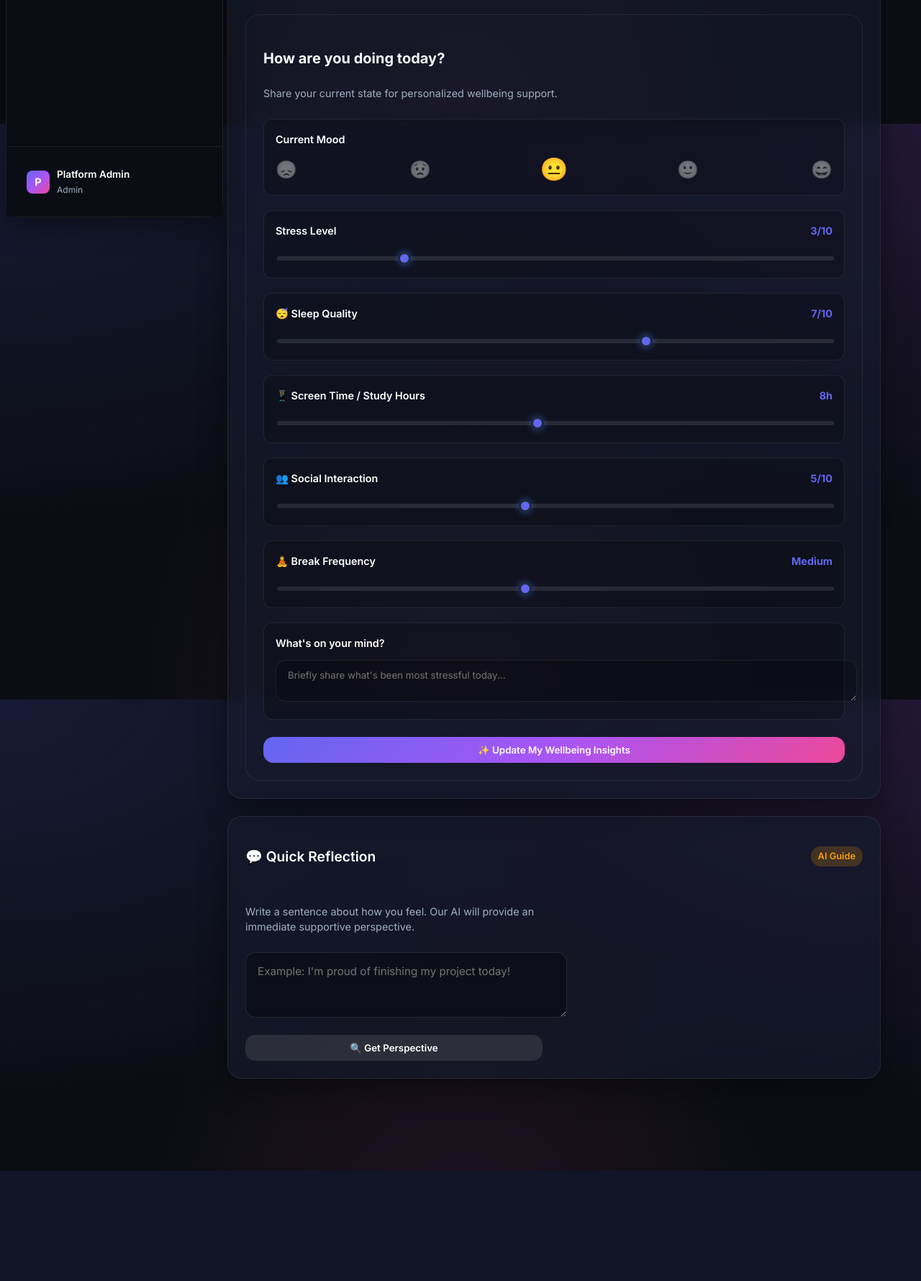
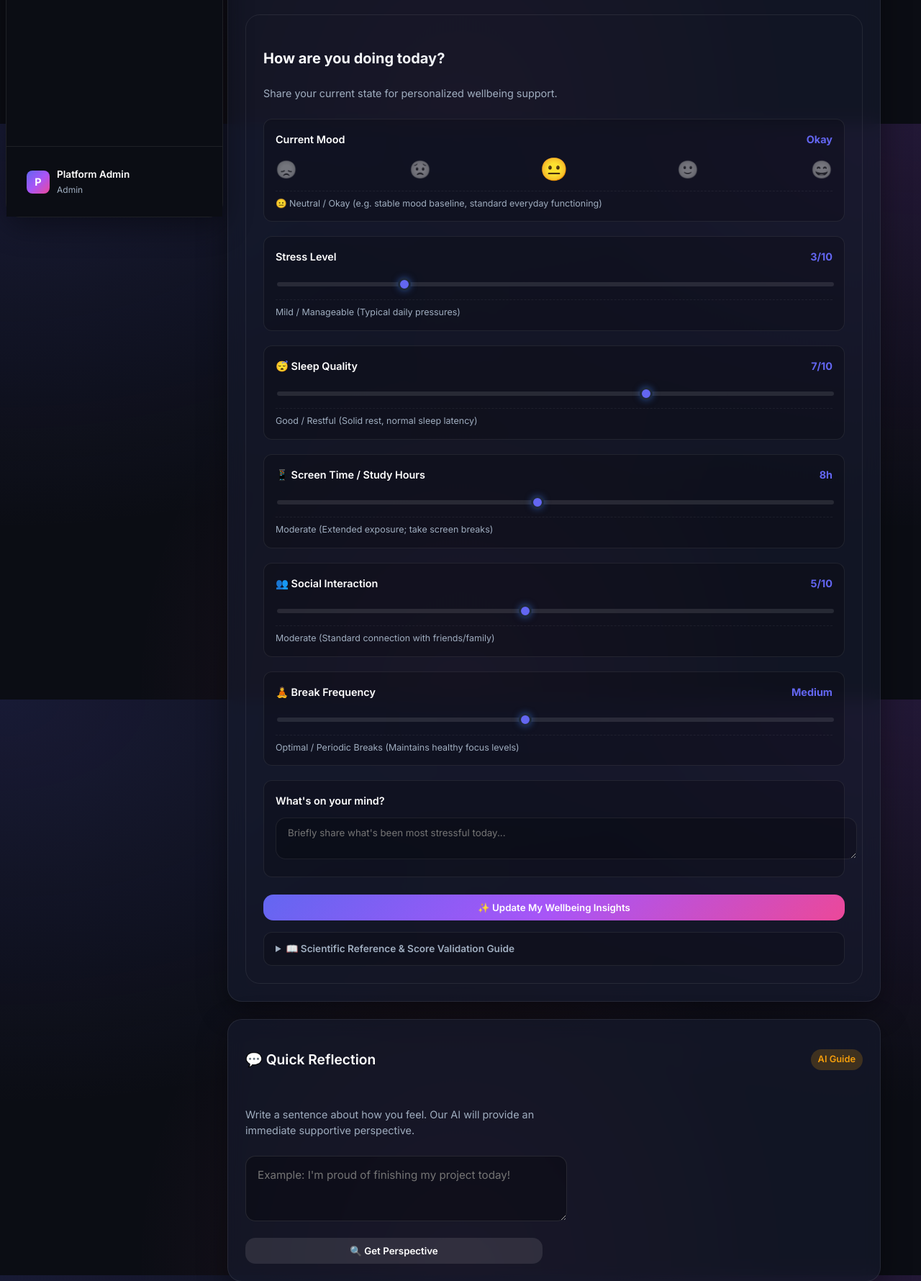
Before and after one commit to foysalpranto121/DIU-WISE-AI, a Flask app: page / in a window 1280 px wide. Shown: the part 628-2408 px from the top of the page at 72% size. Before the commit the page ends 2255 px from the top, so only its background shows below. Run offline with Flask 3, Linux system fonts and the light colour scheme; a user stored in the database is signed in.

Commit message:
test score ui updated

```diff
--- a/backend/static/css/clinical.css
+++ b/backend/static/css/clinical.css
@@ -660,3 +660,35 @@
 [data-theme="light"] .transparency-details summary:hover {
   background: rgba(99, 102, 241, 0.06);
 }
+
+/* --- Validation Reference Styles --- */
+.wellbeing-input-desc {
+  font-size: 0.78rem;
+  color: var(--text-secondary);
+  margin-top: 10px;
+  line-height: 1.4;
+  border-top: 1px dashed rgba(255, 255, 255, 0.06);
+  padding-top: 8px;
+}
+
+[data-theme="light"] .wellbeing-input-desc {
+  border-top: 1px dashed rgba(0, 0, 0, 0.06);
+  color: #475569;
+}
+
+.ref-guide-section p {
+  font-size: 0.78rem;
+  color: var(--text-secondary);
+  margin-top: 2px;
+  margin-bottom: 0;
+  line-height: 1.4;
+}
+
+[data-theme="light"] .ref-guide-section p {
+  color: #475569;
+}
+
+[data-theme="light"] .ref-validation-box {
+  background: rgba(0, 0, 0, 0.03) !important;
+  color: #334155;
+}
--- a/backend/static/js/dashboard.js
+++ b/backend/static/js/dashboard.js
@@ -1,5 +1,62 @@
 document.addEventListener('DOMContentLoaded', () => {
   // --- UI Utilities ---
+
+  const descElements = {
+    'mood': 'mood-desc-detail',
+    'stress-level': 'stress-desc-detail',
+    'sleep-quality': 'sleep-desc-detail',
+    'screen-time': 'screen-desc-detail',
+    'social-interaction': 'social-desc-detail',
+    'break-frequency': 'break-desc-detail'
+  };
+
+  function updateMetricDescription(id, val) {
+    const descEl = document.getElementById(descElements[id]);
+    if (!descEl) return;
+
+    let descText = '';
+    const numericVal = parseFloat(val);
+
+    if (id === 'mood') {
+      const moodMap = {
+        1: "😞 Very Low (e.g. persistent sadness, exhaustion; maps to high emotional distress)",
+        2: "😟 Low / Anxious (e.g. worry, frustration; indicates mild-to-moderate anxiety)",
+        3: "😐 Neutral / Okay (e.g. stable mood baseline, standard everyday functioning)",
+        4: "🙂 Good / Content (e.g. positive mindset, optimistic emotional state)",
+        5: "😄 Excellent / Happy (e.g. high energy, enthusiasm, and joy)"
+      };
+      descText = moodMap[numericVal] || '';
+    } else if (id === 'stress-level') {
+      if (numericVal <= 2) descText = "Calm / Relaxed (Minimal stress indicators)";
+      else if (numericVal <= 4) descText = "Mild / Manageable (Typical daily pressures)";
+      else if (numericVal <= 6) descText = "Moderate (Elevated tension; consider taking a brief break)";
+      else if (numericVal <= 8) descText = "High Stress (Significant fatigue; recommended relaxation exercises)";
+      else descText = "Severe / Overwhelmed (Urgent rest needed; support pathways advised)";
+    } else if (id === 'sleep-quality') {
+      if (numericVal <= 2) descText = "Very Poor (Severe disruption/insomnia)";
+      else if (numericVal <= 4) descText = "Restless (Frequent wakeups, unrefreshing sleep)";
+      else if (numericVal <= 6) descText = "Fair / Average (Slightly disrupted but sufficient)";
+      else if (numericVal <= 8) descText = "Good / Restful (Solid rest, normal sleep latency)";
+      else descText = "Excellent (Deep, completely rejuvenating sleep)";
+    } else if (id === 'screen-time') {
+      if (numericVal <= 3) descText = "Very Low (Minimal digital eye strain)";
+      else if (numericVal <= 6) descText = "Low / Balanced (Standard digital study allocation)";
+      else if (numericVal <= 9) descText = "Moderate (Extended exposure; take screen breaks)";
+      else if (numericVal <= 12) descText = "High (Increased risk of fatigue and eye strain)";
+      else descText = "Extreme (WHO warning: high risk of study burnout)";
+    } else if (id === 'social-interaction') {
+      if (numericVal <= 2) descText = "Highly Isolated (Lack of supportive peer contact)";
+      else if (numericVal <= 4) descText = "Low Socialization (Limited peer interaction today)";
+      else if (numericVal <= 6) descText = "Moderate (Standard connection with friends/family)";
+      else if (numericVal <= 8) descText = "Active Connection (Strong supportive conversations)";
+      else descText = "Excellent Support (Strong, meaningful social engagement)";
+    } else if (id === 'break-frequency') {
+      if (numericVal <= 3) descText = "Infrequent / Continuous Study (High risk of cognitive overload)";
+      else if (numericVal <= 7) descText = "Optimal / Periodic Breaks (Maintains healthy focus levels)";
+      else descText = "Highly Frequent / Restorative (Helps recover from high fatigue)";
+    }
+    descEl.innerText = descText;
+  }
 
   // Slider Value Sync
   const sliders = {
@@ -24,19 +81,46 @@ document.addEventListener('DOMContentLoaded', () => {
           val = val > 7 ? 'High' : val > 3 ? 'Medium' : 'Low';
         }
         display.innerText = `${val}${suffix}`;
+        updateMetricDescription(id, e.target.value);
       });
     }
   });
 
   // Mood Picker
   const moodEmojis = document.querySelectorAll('.mood-emoji');
+  const moodValDisplay = document.getElementById('mood-val');
   let selectedMood = 3;
+
+  const moodTextMap = {
+    1: "Very Low",
+    2: "Low / Anxious",
+    3: "Okay",
+    4: "Good / Content",
+    5: "Excellent"
+  };
+
   moodEmojis.forEach(emoji => {
     emoji.addEventListener('click', () => {
       moodEmojis.forEach(e => e.classList.remove('active'));
       emoji.classList.add('active');
       selectedMood = parseInt(emoji.dataset.mood);
+      if (moodValDisplay) {
+        moodValDisplay.innerText = moodTextMap[selectedMood] || '';
+      }
+      updateMetricDescription('mood', selectedMood);
     });
+  });
+
+  // Initialize descriptions and initial displays
+  updateMetricDescription('mood', selectedMood);
+  if (moodValDisplay) {
+    moodValDisplay.innerText = moodTextMap[selectedMood] || '';
+  }
+  Object.keys(sliders).forEach(id => {
+    const slider = document.getElementById(id);
+    if (slider) {
+      updateMetricDescription(id, slider.value);
+    }
   });
 
   // --- Core API Interaction ---
--- a/backend/templates/index.html
+++ b/backend/templates/index.html
@@ -53,6 +53,7 @@
             <div class="wellbeing-input-card">
               <div class="wellbeing-input-header">
                 <span class="wellbeing-input-label">Current Mood</span>
+                <span class="wellbeing-input-value" id="mood-val">Okay</span>
               </div>
               <div class="mood-picker" id="mood-picker">
                 <span class="mood-emoji" data-mood="1">😞</span>
@@ -61,6 +62,7 @@
                 <span class="mood-emoji" data-mood="4">🙂</span>
                 <span class="mood-emoji" data-mood="5">😄</span>
               </div>
+              <div class="wellbeing-input-desc" id="mood-desc-detail">Neutral state (Standard PHQ-9 self-check baseline)</div>
             </div>
 
             <!-- Wellbeing Sliders -->
@@ -70,6 +72,7 @@
                 <span class="wellbeing-input-value" id="stress-val">3/10</span>
               </div>
               <input type="range" id="stress-level" class="wellbeing-slider" min="1" max="10" value="3">
+              <div class="wellbeing-input-desc" id="stress-desc-detail">Mild / Manageable (PSS-10 Perceived Stress Scale)</div>
             </div>
 
             <div class="wellbeing-input-card">
@@ -78,6 +81,7 @@
                 <span class="wellbeing-input-value" id="sleep-val">7/10</span>
               </div>
               <input type="range" id="sleep-quality" class="wellbeing-slider" min="1" max="10" value="7">
+              <div class="wellbeing-input-desc" id="sleep-desc-detail">Good / Restful (PSQI Sleep Efficiency Index)</div>
             </div>
 
             <div class="wellbeing-input-card">
@@ -86,6 +90,7 @@
                 <span class="wellbeing-input-value" id="screen-val">8h</span>
               </div>
               <input type="range" id="screen-time" class="wellbeing-slider" min="1" max="16" value="8">
+              <div class="wellbeing-input-desc" id="screen-desc-detail">Moderate (Digital wellness guides suggest regular eye-rest)</div>
             </div>
 
             <div class="wellbeing-input-card">
@@ -94,6 +99,7 @@
                 <span class="wellbeing-input-value" id="social-val">5/10</span>
               </div>
               <input type="range" id="social-interaction" class="wellbeing-slider" min="1" max="10" value="5">
+              <div class="wellbeing-input-desc" id="social-desc-detail">Moderate Connection (LSNS Social Support Scale)</div>
             </div>
 
             <div class="wellbeing-input-card">
@@ -102,6 +108,7 @@
                 <span class="wellbeing-input-value" id="break-val">Medium</span>
               </div>
               <input type="range" id="break-frequency" class="wellbeing-slider" min="1" max="10" value="5">
+              <div class="wellbeing-input-desc" id="break-desc-detail">Optimal Breaks (Pomodoro method: 5m break every 25m study)</div>
             </div>
 
             <div class="wellbeing-input-card">
@@ -115,6 +122,48 @@
           <button id="predict-send" class="btn btn-primary w-full mt-6">
             <span>✨ Update My Wellbeing Insights</span>
           </button>
+
+          <!-- Scientific Reference & Score Validation Guide -->
+          <details class="transparency-details mt-4">
+            <summary>📖 Scientific Reference & Score Validation Guide</summary>
+            <div class="transparency-content">
+              <p>We use validated clinical and behavioral metrics to determine your digital wellness state. Here is how we define each component and the research supporting it:</p>
+
+              <div class="ref-guide-section mt-3">
+                <h4 style="color: var(--accent-primary); font-size: 0.85rem; font-weight: 600; margin-bottom: 4px;">🧠 Current Mood (PHQ-9 Baseline)</h4>
+                <p>Based on standard self-reported emotional valence tests. Tracked to monitor acute affective states. Persistent low mood indicates high support needs.</p>
+              </div>
+
+              <div class="ref-guide-section mt-3">
+                <h4 style="color: var(--accent-primary); font-size: 0.85rem; font-weight: 600; margin-bottom: 4px;">📈 Stress Level (PSS-10 Scale)</h4>
+                <p>Adapted from the <em>Perceived Stress Scale (PSS-10)</em>. It gauges how unpredictable, uncontrollable, and overloaded you feel your life is. A score of 7+ indicates high acute stress requiring micro-intervention exercises.</p>
+              </div>
+
+              <div class="ref-guide-section mt-3">
+                <h4 style="color: var(--accent-primary); font-size: 0.85rem; font-weight: 600; margin-bottom: 4px;">😴 Sleep Quality (PSQI Criteria)</h4>
+                <p>Informed by the <em>Pittsburgh Sleep Quality Index (PSQI)</em>. Measures subjective sleep latency, duration, and restorative efficiency over a 10-point self-assessment scale.</p>
+              </div>
+
+              <div class="ref-guide-section mt-3">
+                <h4 style="color: var(--accent-primary); font-size: 0.85rem; font-weight: 600; margin-bottom: 4px;">📱 Screen Time & Digital Wellness (WHO Guidelines)</h4>
+                <p>Calculates active study hours and digital eye strain risks. Grounded in research suggesting that screen time above 10 hours daily correlates with cognitive fatigue and reduced attention spans.</p>
+              </div>
+
+              <div class="ref-guide-section mt-3">
+                <h4 style="color: var(--accent-primary); font-size: 0.85rem; font-weight: 600; margin-bottom: 4px;">👥 Social Interaction (LSNS-6 Index)</h4>
+                <p>Derived from the <em>Lubben Social Network Scale (LSNS-6)</em>. Self-rated peer/family connection levels. Active social communication (5+/10) acts as a powerful buffer against study burnout.</p>
+              </div>
+
+              <div class="ref-guide-section mt-3">
+                <h4 style="color: var(--accent-primary); font-size: 0.85rem; font-weight: 600; margin-bottom: 4px;">🧘 Break Frequency (Pomodoro Fatigue Management)</h4>
+                <p>Tracks periodic rest intervals during long study sessions. Aligns with Pomodoro/active rest guidelines advocating for a 5-10 minute pause every 25-50 minutes of focused academic work.</p>
+              </div>
+
+              <div class="ref-validation-box mt-3" style="background: rgba(255,255,255,0.03); border-left: 3px solid var(--accent-secondary); padding: 8px 12px; border-radius: 6px; font-size: 0.75rem; margin-top: 16px;">
+                <strong>Validation Check:</strong> The overall <strong>Wellbeing Risk Score</strong> is calculated using a weighted random forest classification model trained on academic performance parameters alongside your self-reported wellness inputs.
+              </div>
+            </div>
+          </details>
         </div>
 
         <!-- Results & Support Panel -->
```
